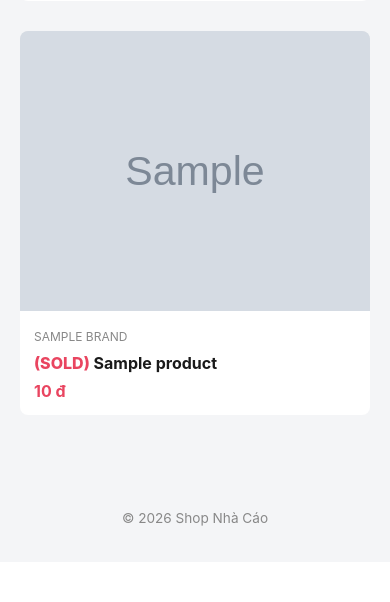
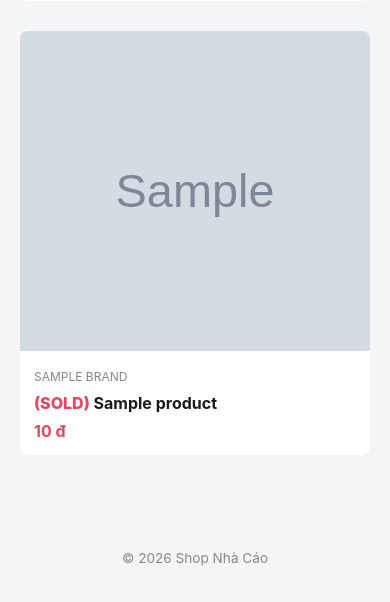
Before and after one commit to dohoainam111/shopnhacao, a Django app: page / in a window 390 px wide. Shown: the part 723-1325 px from the top of the page. Before the commit the page ends 1249 px from the top, so only its background shows below. Run offline with Django 5.2, Linux system fonts and the light colour scheme; tables that the repository leaves empty hold one stand-in row (values such as "Sample post"); grey boxes marked "Sample" are stand-in pictures.

Commit message:
chinh sua anh tren mobile

```diff
--- a/static/css/style.css
+++ b/static/css/style.css
@@ -54,7 +54,7 @@ main.container { padding: 30px 20px 60px; }
 .product-img { width: 100%; height: 180px; object-fit: cover; display: block; background: #eee; }
 @media (max-width: 700px) {
     .product-img {
-        height: 280px;
+        height: 320px;
     }
 }
 .product-img-placeholder { display: flex; align-items: center; justify-content: center; font-size: 3rem; }
```
